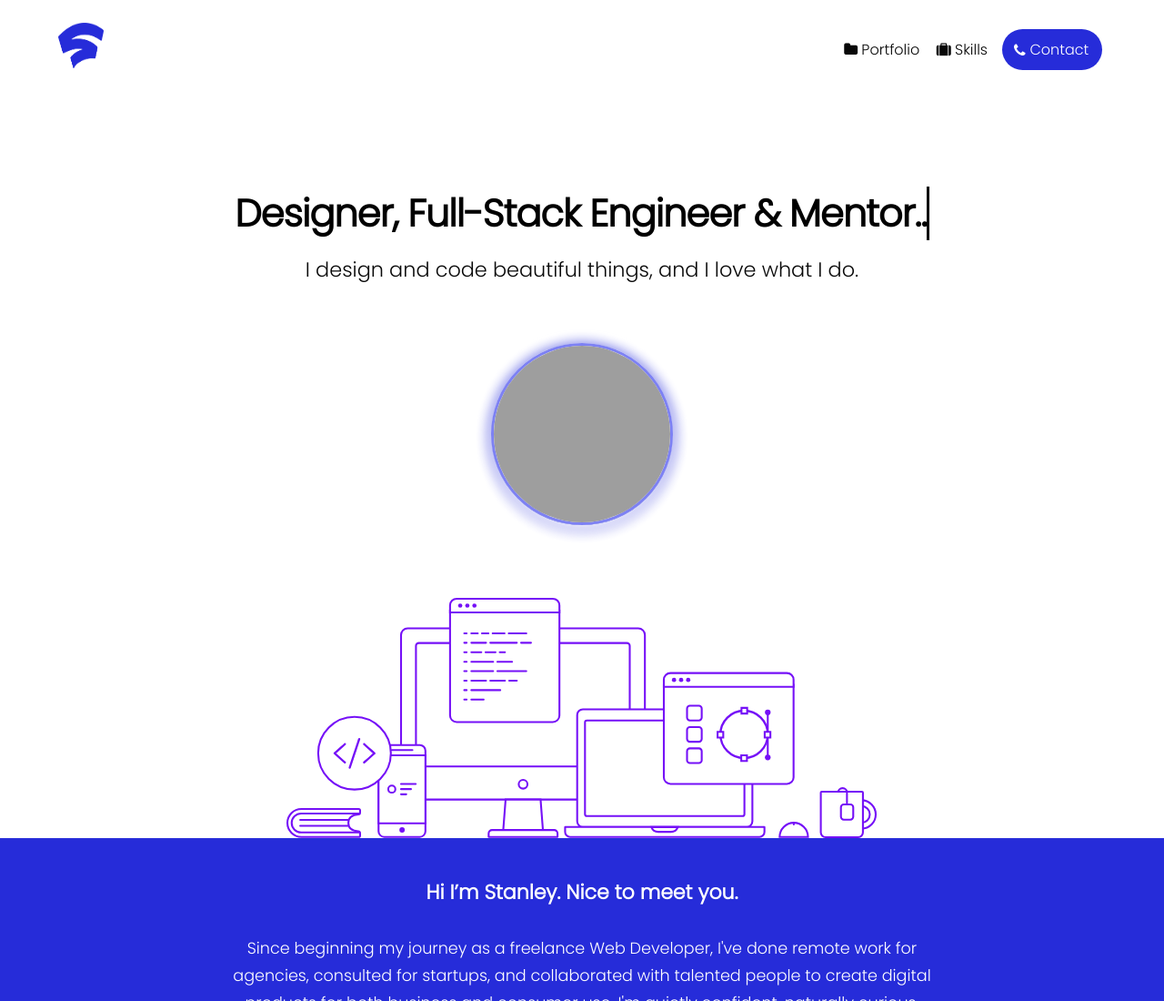
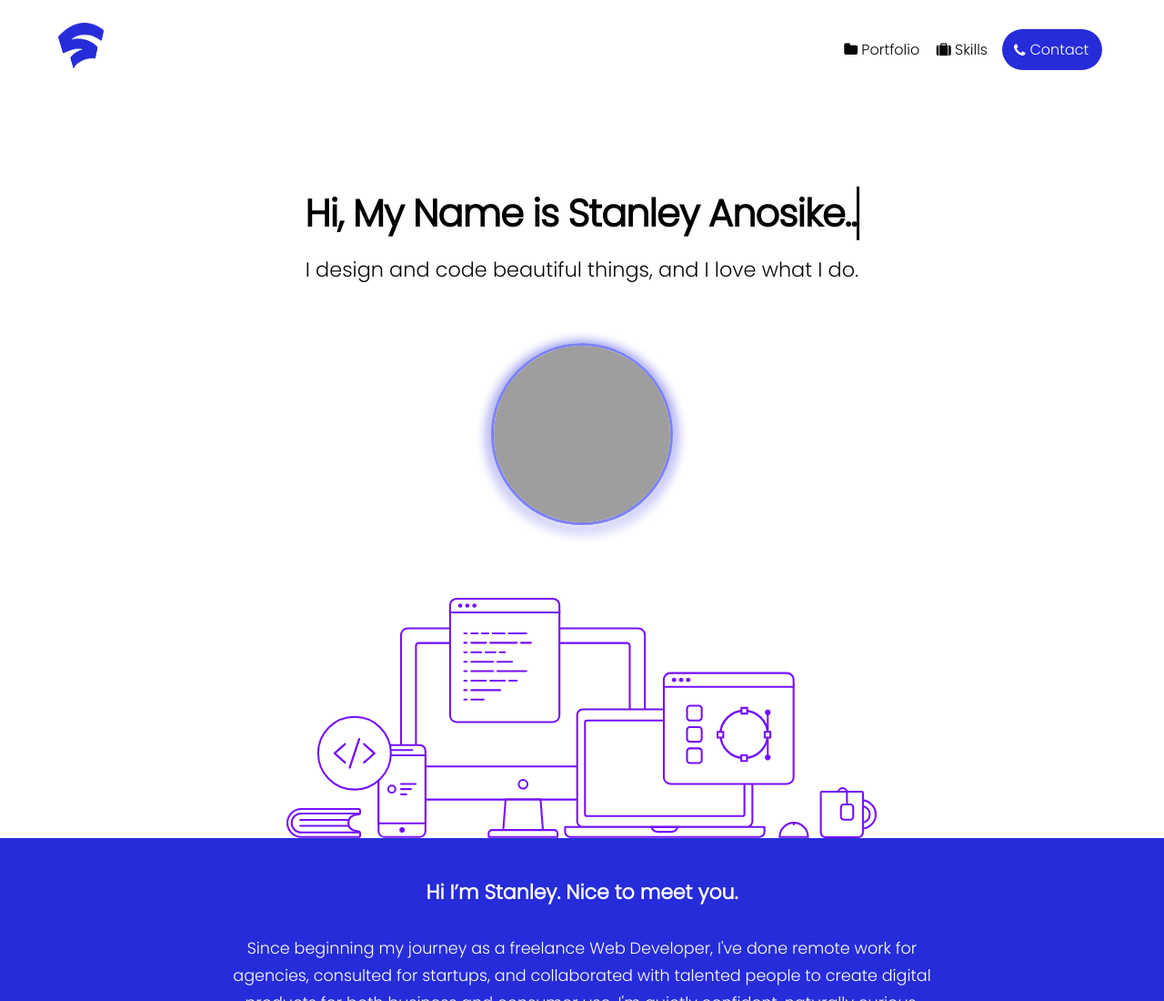
Before and after one commit to greycode-007/StanleyAnosike, a website: page index.html in a window 1280 px wide. Shown: the top 1100 px of the page at 91% size. Drawn offline with nearby package versions, Linux system fonts and the light colour scheme; grey boxes are pictures that could not be loaded.

Commit message:
changed typewriter text.

```diff
--- a/index.html
+++ b/index.html
@@ -89,7 +89,7 @@
           <h1>
 
             <a href="" class="typewrite" data-period="2000"
-              data-type='[  "Designer, Full-Stack Engineer  & Mentor..", "Full-Stack Engineer..", "Designer, Full-Stack Engineer  & Mentor.."]'>
+              data-type='[  "Hi, My Name is Stanley Anosike..", "Full-Stack Engineer..", "Designer, Full-Stack Engineer  & Mentor.."]'>
               <span class="wrap"></span>
             </a>
           </h1>
```
